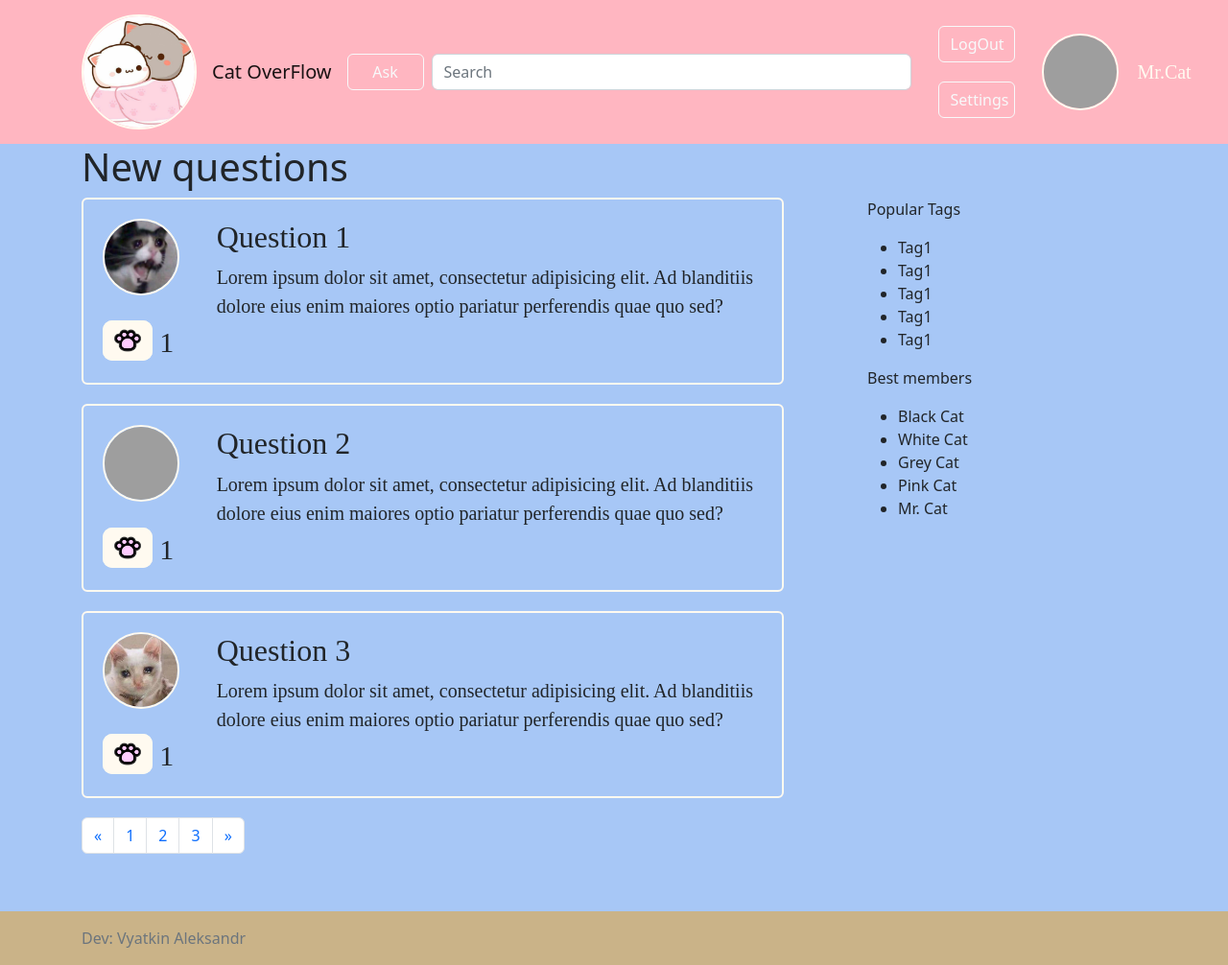
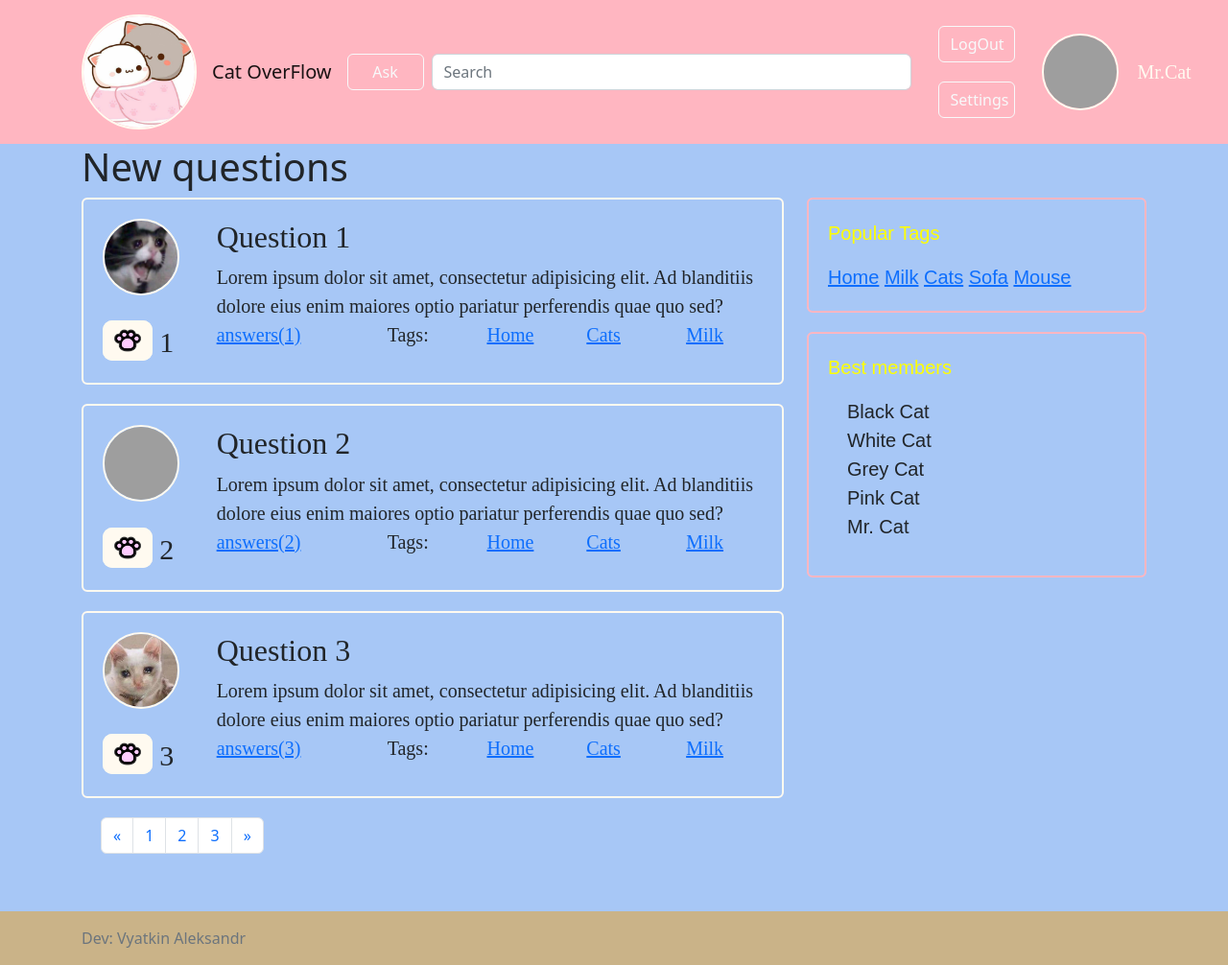
Before and after one commit to MoraPresence/TP2022_WEB, a Python web app: template templates/index.html in a window 1280 px wide. Shown: the whole page at 96% size. Run offline with Jinja, Linux system fonts and the light colour scheme; the template is opened without the code that fills it, so the values that code supplies are empty; some libraries are stand-ins or nearby versions; grey boxes are pictures that could not be loaded.

Commit message:
tags and best members added

```diff
--- a/static/css/style.css
+++ b/static/css/style.css
@@ -188,6 +188,19 @@ img {
     font-size: 20px;
 }
 
+.site-info{
+    border: 2px solid lightpink;
+    padding: 20px;
+    border-radius: 6px;
+    margin-bottom: 20px;
+    font-family: Arial;
+    font-size: 20px;
+}
+
 .rows {
     min-width: 936px;
 }
+
+.page-link{
+    margin-left: 20px;
+}
--- a/templates/index.html
+++ b/templates/index.html
@@ -91,6 +91,17 @@
                         <div class="col-lg-1">
                             <div class="counterLike">1</div>
                         </div>
+                        <div class="col-lg-3">
+                            <a href="#">answers(1)</a>
+                        </div>
+                        <div class="col-lg-7">
+                            <div class="row">
+                                <div class="col-lg-3">Tags:</div>
+                                <div class="col-lg-3"><a href="#">Home</a></div>
+                                <div class="col-lg-3"><a href="#">Cats</a></div>
+                                <div class="col-lg-3"><a href="#">Milk</a></div>
+                            </div>
+                        </div>
                     </div>
 
                 </div>
@@ -119,7 +130,18 @@
                             </button>
                         </div>
                         <div class="col-lg-1">
-                            <div class="counterLike">1</div>
+                            <div class="counterLike">2</div>
+                        </div>
+                        <div class="col-lg-3">
+                            <a href="#">answers(2)</a>
+                        </div>
+                        <div class="col-lg-7">
+                            <div class="row">
+                                <div class="col-lg-3">Tags:</div>
+                                <div class="col-lg-3"><a href="#">Home</a></div>
+                                <div class="col-lg-3"><a href="#">Cats</a></div>
+                                <div class="col-lg-3"><a href="#">Milk</a></div>
+                            </div>
                         </div>
                     </div>
                 </div>
@@ -148,8 +170,20 @@
                             </button>
                         </div>
                         <div class="col-lg-1">
-                            <div class="counterLike">1</div>
+                            <div class="counterLike">3</div>
                         </div>
+                        <div class="col-lg-3">
+                            <a href="#">answers(3)</a>
+                        </div>
+                        <div class="col-lg-7">
+                            <div class="row">
+                                <div class="col-lg-3">Tags:</div>
+                                <div class="col-lg-3"><a href="#">Home</a></div>
+                                <div class="col-lg-3"><a href="#">Cats</a></div>
+                                <div class="col-lg-3"><a href="#">Milk</a></div>
+                            </div>
+                        </div>
+
                     </div>
                 </div>
                 <nav aria-label="Page navigation">
@@ -171,29 +205,28 @@
                 </nav>
             </div>
             <div class="col-4">
-                <div class="Tags">
+                <div class="site-info">
                     <div class="row">
-                        <div class="col-lg-2">
-
+                        <p style="color: yellow">Popular Tags</p>
+                        <div class="Tags">
+                            <a href="#">Home</a>
+                            <a href="#">Milk</a>
+                            <a href="#">Cats</a>
+                            <a href="#">Sofa</a>
+                            <a href="#">Mouse</a>
                         </div>
-                        <div class="col-lg-10">
-                            <p>Popular Tags</p>
-                            <ul>
-                                <li><a class="page-link" href="#">Tag1</a></li>
-                                <li><a class="page-link" href="#">Tag1</a></li>
-                                <li><a class="page-link" href="#">Tag1</a></li>
-                                <li><a class="page-link" href="#">Tag1</a></li>
-                                <li><a class="page-link" href="#">Tag1</a></li>
-                            </ul>
-                            <p>Best members</p>
-                            <ul>
-                                <li><a class="page-link" href="#">Black Cat</a></li>
-                                <li><a class="page-link" href="#">White Cat</a></li>
-                                <li><a class="page-link" href="#">Grey Cat</a></li>
-                                <li><a class="page-link" href="#">Pink Cat</a></li>
-                                <li><a class="page-link" href="#">Mr. Cat</a></li>
-                            </ul>
-                        </div>
+                    </div>
+                </div>
+                <div class="site-info">
+                    <div class="row">
+                        <p style="color: yellow">Best members</p>
+                        <ul>
+                            <a class="page-link" href="#">Black Cat</a>
+                            <a class="page-link" href="#">White Cat</a>
+                            <a class="page-link" href="#">Grey Cat</a>
+                            <a class="page-link" href="#">Pink Cat</a>
+                            <a class="page-link" href="#">Mr. Cat</a>
+                        </ul>
                     </div>
                 </div>
             </div>
```
